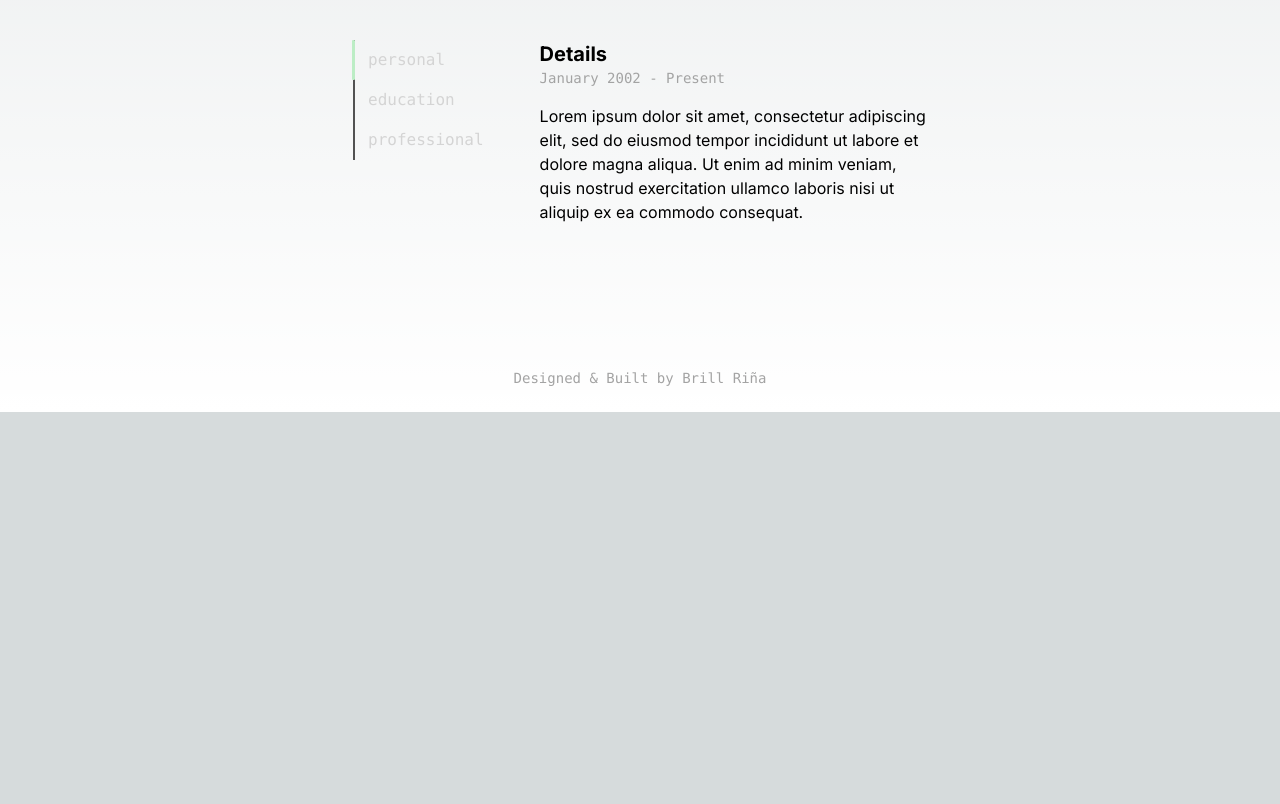
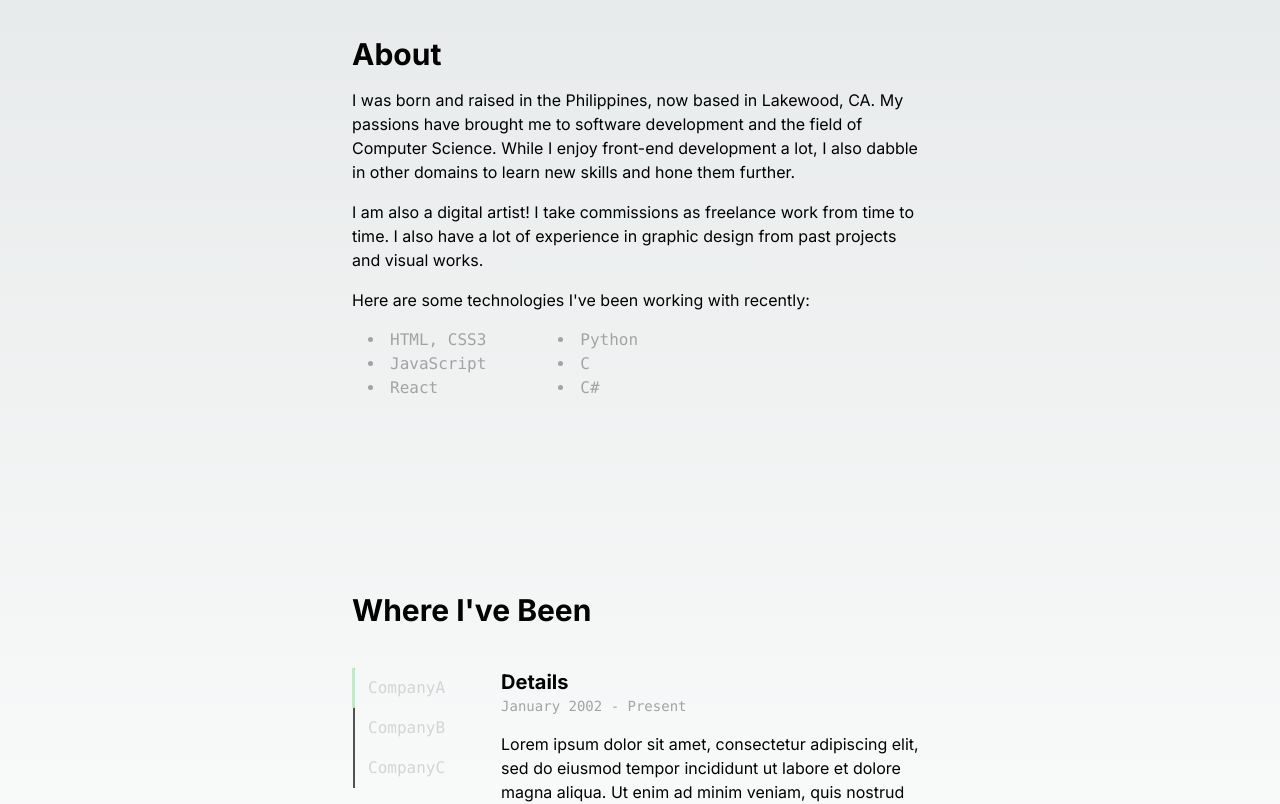
Before and after one commit to riru12/riruweb, a Next.js app: page / in a window 1280 px wide. Shown: the part 860-1664 px from the top of the page. Before the commit the page ends 1272 px from the top, so only its background shows below. Built offline with nearby package versions, Linux system fonts and the light colour scheme.

Commit message:
changed about to work section, added new about section

```diff
--- a/app/assets/css/slider.css
+++ b/app/assets/css/slider.css
@@ -19,13 +19,13 @@
         left:0.5px;
     }
 
-    #education:checked ~ div div nav + .slider {
+    #tab-2:checked ~ div div nav + .slider {
         top: 33.3%;
     }
 
-    #professional:checked ~ div div nav + .slider {
+    #tab-3:checked ~ div div nav + .slider {
         top: 66.7%;
-}
+    }
 }
 
 @media (max-width: 768px) {
@@ -49,11 +49,11 @@
         top:100%
     }
 
-    #education:checked ~ div div nav + .slider {
+    #tab-2:checked ~ div div nav + .slider {
         left: 33.3%;
     }
 
-    #professional:checked ~ div div nav + .slider {
+    #tab-3:checked ~ div div nav + .slider {
         left: 66.7%;
     }
 }
--- a/app/components/about.jsx
+++ b/app/components/about.jsx
@@ -3,31 +3,35 @@ import "../assets/css/slider.css";
 
 const About = () => {
     return(
-        <section id="about" className="py-6 mx-[10vw] lg:mx-[20vw]">
+        <section id="about" className="py-24 mx-[10vw] lg:mx-[20vw]">
             <div className="flex flex-col gap-10 mx-0 xl:mx-24 2xl:mx-52">
-                <div className="font-bold text-3xl">
-                    About
-                </div>
-                <input id="personal" name="slider" className="hidden" type="radio" defaultChecked></input>
-                <input id="education" name="slider" className="hidden" type="radio"></input>
-                <input id="professional" name="slider" className="hidden" type="radio"></input>
-                <div className="flex gap-10 flex-col md:flex-row">
-                    <div className="relative h-min">
-                            <nav className="flex flex-row md:flex-col">
-                                <div className="w-[33.3%] md:w-full"><label htmlFor="personal" className="block font-mono text-neutral-300 cursor-pointer py-2 px-0 text-sm text-center md:px-4 md:text-base md:text-left hover:bg-neutral-900">personal</label></div>
-                                <div className="w-[33.3%] md:w-full"><label htmlFor="education" className="block font-mono text-neutral-300 cursor-pointer py-2 px-0 text-sm text-center md:px-4 md:text-base md:text-left hover:bg-neutral-900">education</label></div>
-                                <div className="w-[33.3%] md:w-full"><label htmlFor="professional" className="block font-mono text-neutral-300 cursor-pointer py-2 px-0 text-sm text-center md:px-4 md:text-base md:text-left hover:bg-neutral-900">professional</label></div>
-                            </nav>
-                            <div id="slider" className="slider"></div>
-                            <div className="sliderBack"></div>
+                <div className="flex flex-col gap-4 ">
+                    <div className="font-bold text-3xl">
+                        About
                     </div>
-                    <div className="flex flex-row">
-                        <div className="flex flex-col gap-4">
-                                <div>
-                                    <div className="font-bold text-xl">Details</div>
-                                    <div className="font-mono text-sm text-neutral-400">January 2002 - Present</div>
-                                </div>
-                                <div>Lorem ipsum dolor sit amet, consectetur adipiscing elit, sed do eiusmod tempor incididunt ut labore et dolore magna aliqua. Ut enim ad minim veniam, quis nostrud exercitation ullamco laboris nisi ut aliquip ex ea commodo consequat.</div>
+                    <div>
+                        I was born and raised in the Philippines, now based in Lakewood, CA. My passions have brought me to software development and the field of Computer Science. While I enjoy front-end development a lot, I also dabble in other domains to learn new skills and hone them further.
+                    </div>
+                    <div>
+                        I am also a digital artist! I take commissions as freelance work from time to time. I also have a lot of experience in graphic design from past projects and visual works.
+                    </div>
+                    <div>
+                        Here are some technologies I've been working with recently:
+                    </div>
+                    <div className="flex gap-10 font-mono text-neutral-400">
+                        <div className="px-4">
+                            <ul className="list-disc list-inside">
+                                <li>HTML, CSS3</li>
+                                <li>JavaScript</li>
+                                <li>React</li>
+                            </ul>
+                        </div>
+                        <div className="px-4">
+                            <ul className="list-disc list-inside">
+                                <li>Python</li>
+                                <li>C</li>
+                                <li>C#</li>
+                            </ul>
                         </div>
                     </div>
                 </div>
--- a/app/components/hero.jsx
+++ b/app/components/hero.jsx
@@ -3,7 +3,7 @@ import "../assets/css/hero.css";
 
 const Hero = () => {
     return(
-        <div id="hero" className="flex flex-col justify-center items-center h-screen px-4 mx-0 md:mx-[20vw]">
+        <section id="hero" className="flex flex-col justify-center items-center h-screen px-4 mx-0 md:mx-[20vw]">
             <div className="flex justify-center text-center unfancy font-mono text-neutral-400 py-2">hello! i'm</div>
             <div className="flex justify-center items-center h-40 w-full font-bold fancy name scale-75 md:scale-100">
                 <div className="font-bold enhance gradient-text">
@@ -25,7 +25,7 @@ const Hero = () => {
             </div>
             <div className="flex justify-center text-center unfancy font-mono text-neutral-400 py-6">developer, digital artist, and pc enthusiast
             </div>
-        </div>
+        </section>
     )
 }
 
--- /dev/null
+++ b/app/components/work.jsx
@@ -0,0 +1,39 @@
+import { React } from "react";
+import "../assets/css/slider.css";
+
+const Work = () => {
+    return(
+        <section id="work" className="py-24 mx-[10vw] lg:mx-[20vw]">
+            <div className="flex flex-col gap-10 mx-0 xl:mx-24 2xl:mx-52">
+                <div className="font-bold text-3xl">
+                    Where I've Been
+                </div>
+                <input id="tab-1" name="slider" className="hidden" type="radio" defaultChecked></input>
+                <input id="tab-2" name="slider" className="hidden" type="radio"></input>
+                <input id="tab-3" name="slider" className="hidden" type="radio"></input>
+                <div className="flex gap-10 flex-col md:flex-row">
+                    <div className="relative h-min">
+                            <nav className="flex flex-row md:flex-col">
+                                <div className="w-[33.3%] md:w-full"><label htmlFor="tab-1" className="block font-mono text-neutral-300 cursor-pointer py-2 px-0 text-sm text-center md:px-4 md:text-base md:text-left hover:bg-neutral-900">CompanyA</label></div>
+                                <div className="w-[33.3%] md:w-full"><label htmlFor="tab-2" className="block font-mono text-neutral-300 cursor-pointer py-2 px-0 text-sm text-center md:px-4 md:text-base md:text-left hover:bg-neutral-900">CompanyB</label></div>
+                                <div className="w-[33.3%] md:w-full"><label htmlFor="tab-3" className="block font-mono text-neutral-300 cursor-pointer py-2 px-0 text-sm text-center md:px-4 md:text-base md:text-left hover:bg-neutral-900">CompanyC</label></div>
+                            </nav>
+                            <div id="slider" className="slider"></div>
+                            <div className="sliderBack"></div>
+                    </div>
+                    <div className="flex flex-row">
+                        <div className="flex flex-col gap-4">
+                                <div>
+                                    <div className="font-bold text-xl">Details</div>
+                                    <div className="font-mono text-sm text-neutral-400">January 2002 - Present</div>
+                                </div>
+                                <div>Lorem ipsum dolor sit amet, consectetur adipiscing elit, sed do eiusmod tempor incididunt ut labore et dolore magna aliqua. Ut enim ad minim veniam, quis nostrud exercitation ullamco laboris nisi ut aliquip ex ea commodo consequat.</div>
+                        </div>
+                    </div>
+                </div>
+            </div>
+        </section>
+    )
+}
+
+export default Work
--- a/app/page.js
+++ b/app/page.js
@@ -3,6 +3,7 @@ import Navbar from "./components/navbar"
 import Gradient from "./components/topgradient"
 import Hero from "./components/hero"
 import About from "./components/about"
+import Work from "./components/work"
 import Footer from "./components/footer"
 
 export default function Home() {
@@ -12,6 +13,7 @@ export default function Home() {
       <Gradient />
       <Hero />
       <About />
+      <Work />
       <Footer />
     </main>
   );
```
